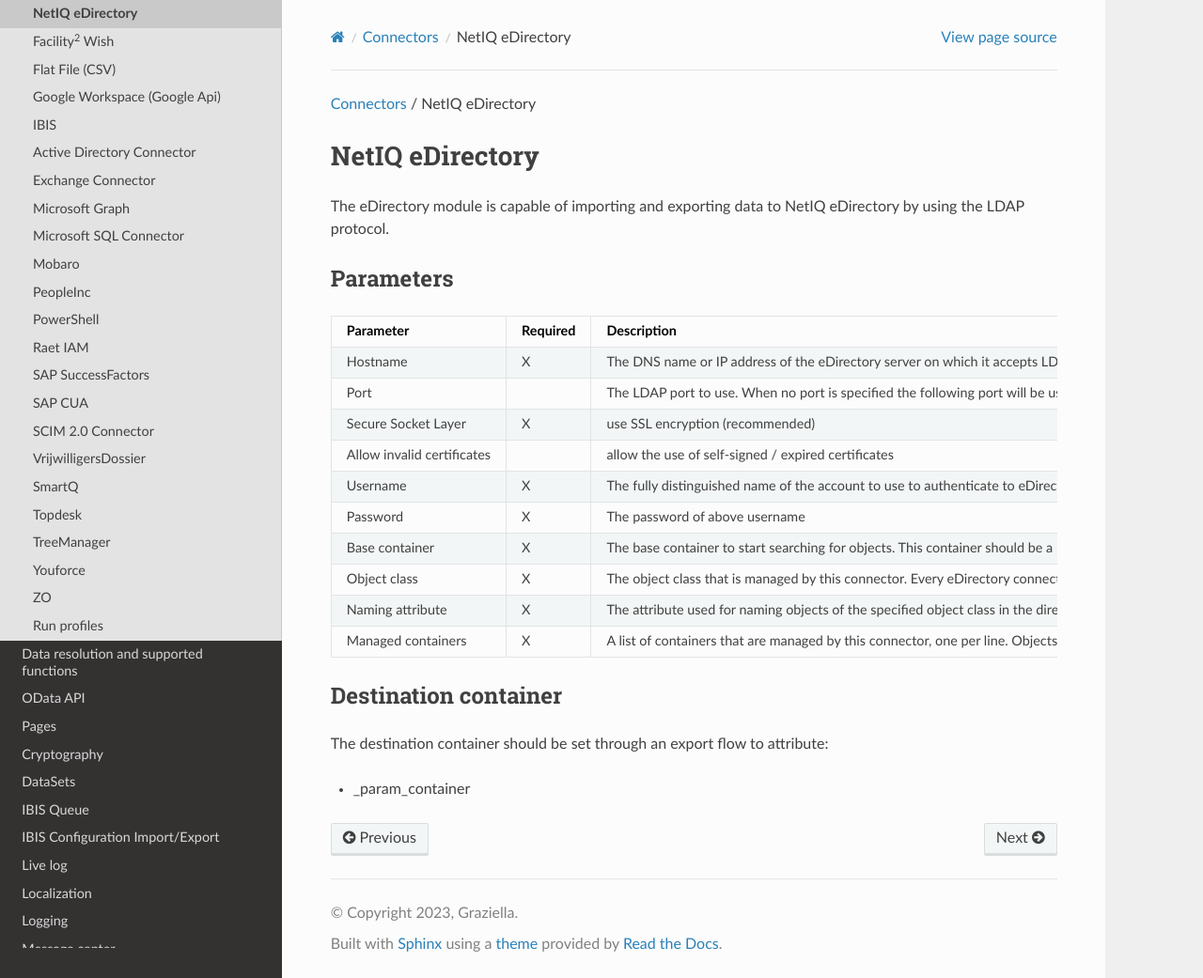
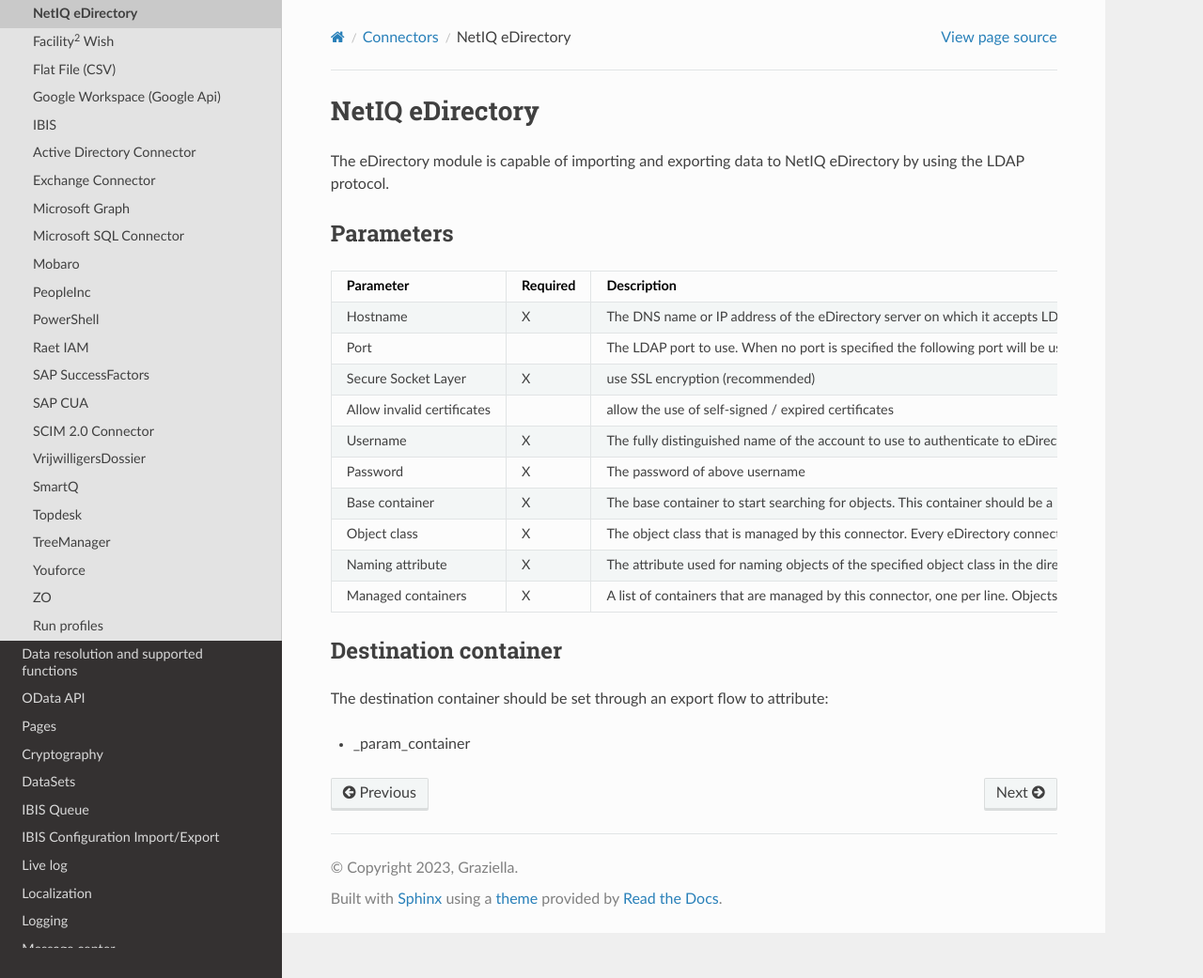
Before and after one commit to Raoulorlando/rtd-tutorial, a Sphinx documentation site: the page built from docs/source/Documentatie/Connector_eDirectory.md, in a window 1280 px wide and 1041 px high. Shown: the whole window at 94% size. Built offline with Sphinx 7.4.7 and the Read the Docs theme 2.0.0, drawn with Linux system fonts in a browser that asks for light colours; nearby versions of some CDN libraries; some web fonts are replaced; library files that are not in the unit come from our copies; pages that are not in the unit, such as notebooks, are missing from menus.

Commit message:
Removed unnecessary routing at the top of the Connector_eDirectory

```diff
--- a/docs/source/Documentatie/Connector_eDirectory.md
+++ b/docs/source/Documentatie/Connector_eDirectory.md
@@ -1,6 +1,3 @@
-<a href="javascript:void(0)" class="help-trigger"
-data-helpkey="SysPage_Connector">Connectors</a> / NetIQ eDirectory
-
 # NetIQ eDirectory
 
 The eDirectory module is capable of importing and exporting data to
```
